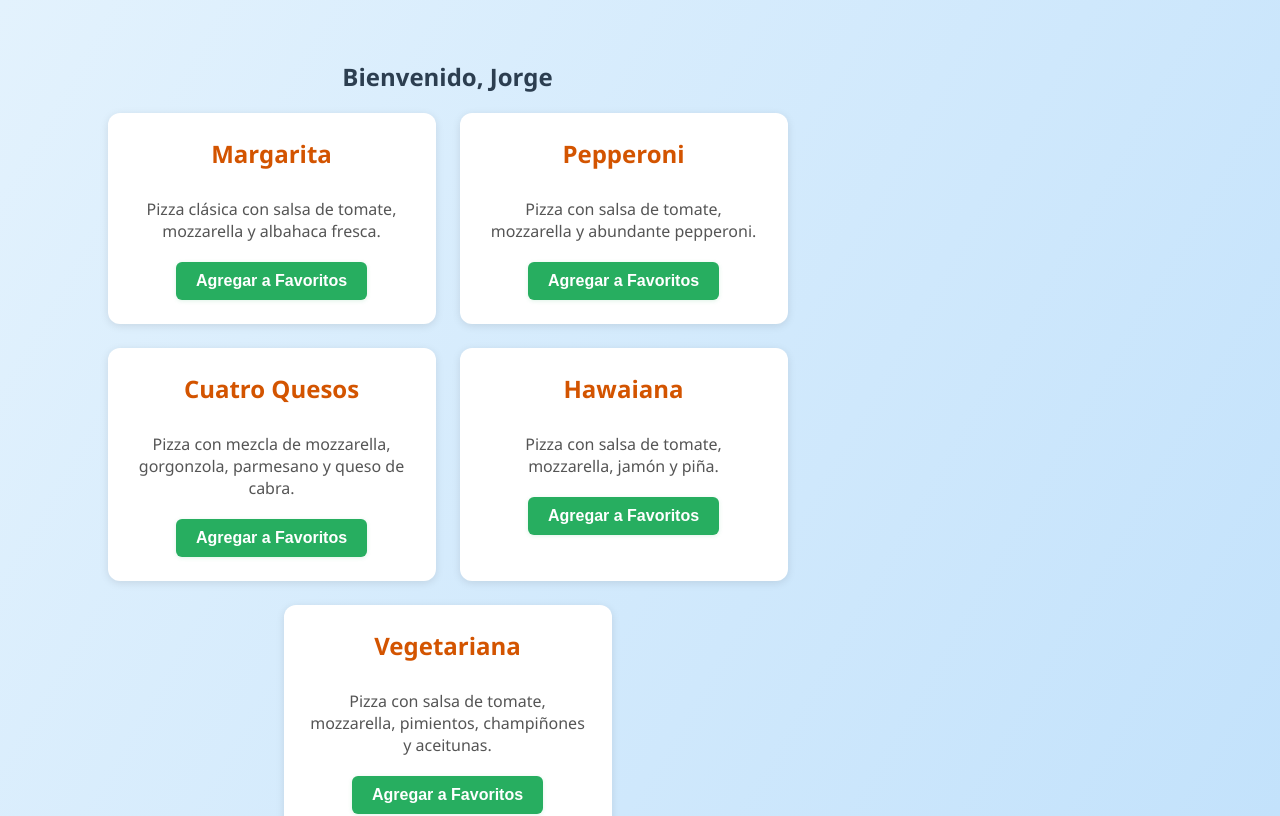
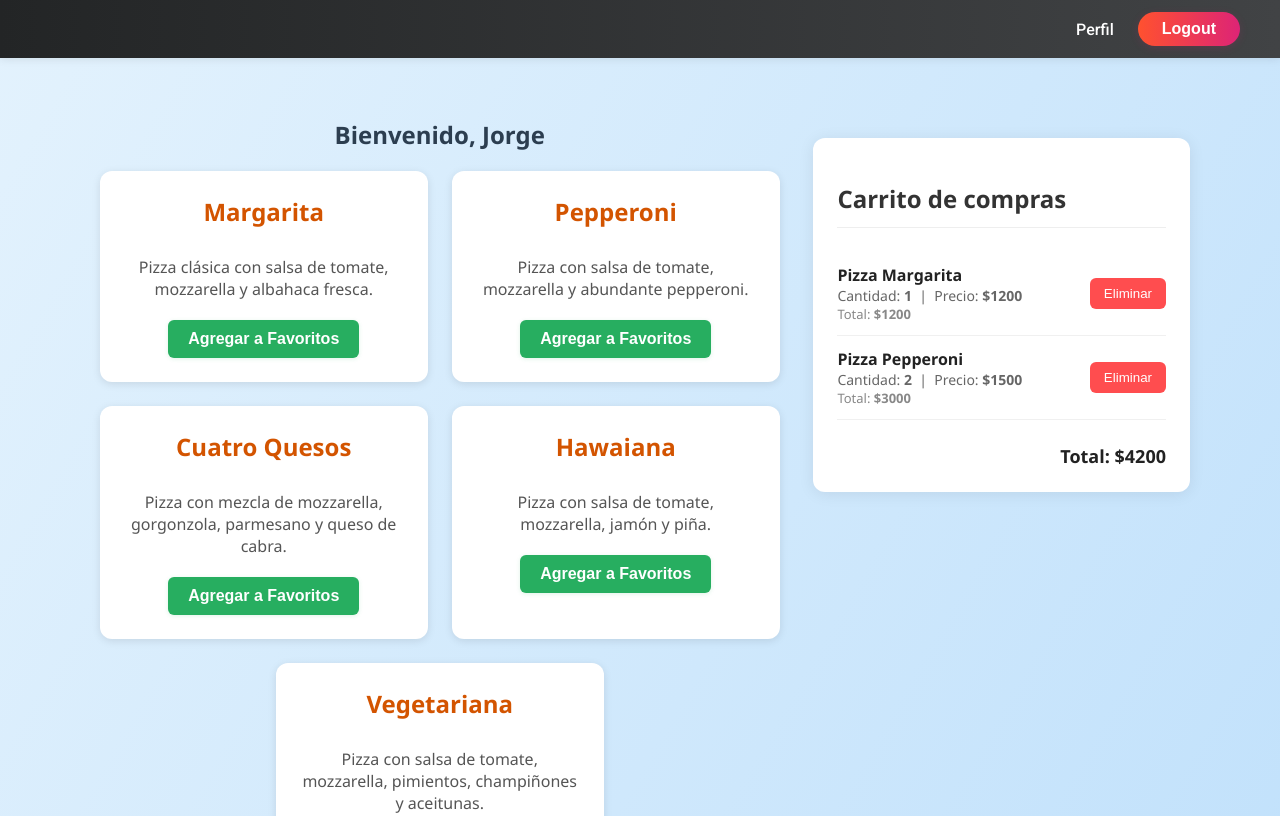
Before and after one commit to Tgonzdv/Plataformas-de-Desarrollo---TGONZ, a React (Create React App) app: page /user in a window 1280 px wide. Shown: the top 816 px of the page. Built offline with nearby package versions, Linux system fonts and the light colour scheme.

Commit message:
NAV+CARRITO

```diff
--- a/src/Components/UserHome.jsx
+++ b/src/Components/UserHome.jsx
@@ -5,7 +5,7 @@ import carritoData from "../Json/carrito.json";
 import Pizzas from './pizzas';
 import Favoritos from './favoritos';
 import Cart from './cart';
-
+import Nav from './nav';
 
 
 export default function UserHome() {
@@ -19,10 +19,6 @@ export default function UserHome() {
     ? carritoData.find(u => u.user_id === 2)
     : carritoData;
   const [carrito] = useState(userCarrito?.carrito || []);
-
-
-
-
 
 
 
@@ -55,49 +51,42 @@ export default function UserHome() {
 
 
 
+  return (
+    <>
+      <Nav onLogout={() => console.log("Cerrar sesión")} />
 
-
-
-console.log("userCarrito:", userCarrito);
-
-
-
-
-
-
-
-
-  return (
       <div style={{ maxWidth: 1100, margin: "40px auto", fontFamily: "Segoe UI, Arial, sans-serif", position: "relative" }}>
         {/* Contenido principal */}
-      <div style={{ width: "65%", float: "left" }}>
+        <div style={{ display: "flex", alignItems: "flex-start" }}>
+          <div style={{ width: "65%" }}>
             <h2 style={{ textAlign: "center", color: "#2c3e50" }}>Bienvenido, Jorge</h2>
 
 
 
 
+            <Pizzas onAgregarFavorito={handleAgregarFavorito} />
+            <br /><br />
 
-    <Pizzas onAgregarFavorito={handleAgregarFavorito} />
+
 
             <Favoritos
               favoritos={favoritos}
               onEliminarFavorito={handleEliminarFavorito}
               pizzas={pizzas}
             />
+          </div>
 
-<Cart items={userCarrito.items}  />
+
+
+          <div style={{ width: "35%", marginLeft: 24 }}>
+            <Cart items={userCarrito.items} />
+          </div>
+
 
 
         </div>
-
-      {/* Carrito a la derecha */}
-
-
-
-
-
-
         <div style={{ clear: "both" }} />
       </div>
+    </>
   );
 }
--- a/src/Components/cart.jsx
+++ b/src/Components/cart.jsx
@@ -1,17 +1,68 @@
 import React from "react";
 
 const Cart = ({ items, onRemove }) => {
+    const total = items.reduce((acc, item) => acc + item.precio * item.cantidad, 0);
+
     return (
-        <div className="cart">
-            <h2>Carrito</h2>
-            <ul>
-                {items.map((item, idx) => (
-                    <li key={item.id}>
-                        {item.nombre} - Cantidad: {item.cantidad} - Precio unitario: {item.precio} - Total: {item.precio * item.cantidad}
-                        <button onClick={() => onRemove(item.id)}>Eliminar</button>
-                    </li>
-                ))}
-            </ul>
+        <div className="cart-container" style={{
+            maxWidth: 400,
+            margin: "40px auto",
+            background: "#fff",
+            borderRadius: 12,
+            boxShadow: "0 2px 16px rgba(0,0,0,0.08)",
+            padding: 24
+        }}>
+            <h2 style={{ borderBottom: "1px solid #eee", paddingBottom: 12, marginBottom: 24, color: "#333" }}>Carrito de compras</h2>
+            {items.length === 0 ? (
+                <p style={{ color: "#888", textAlign: "center" }}>El carrito está vacío.</p>
+            ) : (
+                <ul style={{ listStyle: "none", padding: 0, margin: 0 }}>
+                    {items.map((item) => (
+                        <li key={item.id} style={{
+                            display: "flex",
+                            alignItems: "center",
+                            justifyContent: "space-between",
+                            padding: "12px 0",
+                            borderBottom: "1px solid #f0f0f0"
+                        }}>
+                            <div>
+                                <div style={{ fontWeight: 600, color: "#222" }}>{item.nombre}</div>
+                                <div style={{ fontSize: 14, color: "#666" }}>
+                                    Cantidad: <b>{item.cantidad}</b> &nbsp;|&nbsp;
+                                    Precio: <b>${item.precio}</b>
+                                </div>
+                                <div style={{ fontSize: 13, color: "#888" }}>
+                                    Total: <b>${item.precio * item.cantidad}</b>
+                                </div>
+                            </div>
+                            <button
+                                onClick={() => onRemove(item.id)}
+                                style={{
+                                    background: "#ff4d4f",
+                                    color: "#fff",
+                                    border: "none",
+                                    borderRadius: 6,
+                                    padding: "8px 14px",
+                                    cursor: "pointer",
+                                    fontWeight: 500,
+                                    transition: "background 0.2s"
+                                }}
+                            >
+                                Eliminar
+                            </button>
+                        </li>
+                    ))}
+                </ul>
+            )}
+            <div style={{
+                marginTop: 24,
+                fontWeight: 700,
+                fontSize: 18,
+                textAlign: "right",
+                color: "#222"
+            }}>
+                Total: ${total}
+            </div>
         </div>
     );
 };
--- /dev/null
+++ b/src/Components/nav.jsx
@@ -0,0 +1,82 @@
+import React, { useState } from "react";
+
+const Nav = ({ onLogout }) => {
+    const [loggingOut, setLoggingOut] = useState(false);
+
+    const handleLogout = () => {
+        setLoggingOut(true);
+        if (onLogout) onLogout();
+        setTimeout(() => {
+            window.location.href = "/";
+        }, 1500); // 1.5 segundos para mostrar el mensaje
+    };
+
+    return (
+        <nav style={{
+            width: '100%',
+            background: 'linear-gradient(90deg, #232526 0%, #414345 100%)',
+            padding: '0.75rem 2rem',
+            boxSizing: 'border-box',
+            boxShadow: '0 2px 8px rgba(0,0,0,0.08)'
+        }}>
+            <div style={{
+                maxWidth: '1200px',
+                margin: '0 auto',
+                display: 'flex',
+                justifyContent: 'flex-end',
+                alignItems: 'center',
+                gap: '1.5rem'
+            }}>
+                <a
+                    href="/"
+                    style={{
+                        color: '#fff',
+                        textDecoration: 'none',
+                        fontWeight: 500,
+                        fontSize: '1rem',
+                        transition: 'color 0.2s',
+                    }}
+                    onMouseOver={e => e.target.style.color = '#ffd700'}
+                    onMouseOut={e => e.target.style.color = '#fff'}
+                >
+                    Perfil
+                </a>
+                <button
+                    onClick={handleLogout}
+                    style={{
+                        background: 'linear-gradient(90deg, #ff512f 0%, #dd2476 100%)',
+                        color: '#fff',
+                        border: 'none',
+                        borderRadius: '20px',
+                        padding: '0.5rem 1.5rem',
+                        fontWeight: 600,
+                        fontSize: '1rem',
+                        cursor: 'pointer',
+                        boxShadow: '0 2px 8px rgba(221,36,118,0.15)',
+                        transition: 'background 0.2s, transform 0.1s'
+                    }}
+                    onMouseOver={e => e.target.style.background = 'linear-gradient(90deg, #dd2476 0%, #ff512f 100%)'}
+                    onMouseOut={e => e.target.style.background = 'linear-gradient(90deg, #ff512f 0%, #dd2476 100%)'}
+                    disabled={loggingOut}
+                >
+                    Logout
+                </button>
+                {loggingOut && (
+                    <span style={{
+                        marginLeft: '1rem',
+                        color: '#fff',
+                        fontWeight: 600,
+                        fontSize: '1rem',
+                        background: '#232526cc',
+                        padding: '0.5rem 1rem',
+                        borderRadius: '10px'
+                    }}>
+                        Cerrando sesión...
+                    </span>
+                )}
+            </div>
+        </nav>
+    );
+};
+
+export default Nav;
```
Lines whose indentation alone changed are shown as unchanged.
